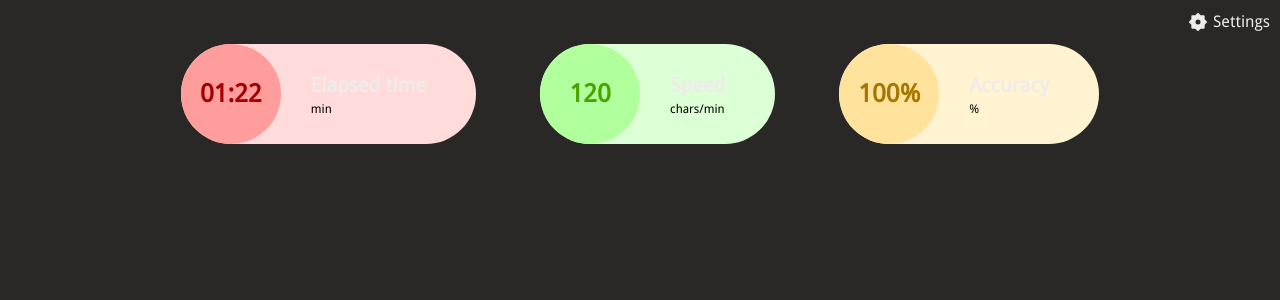
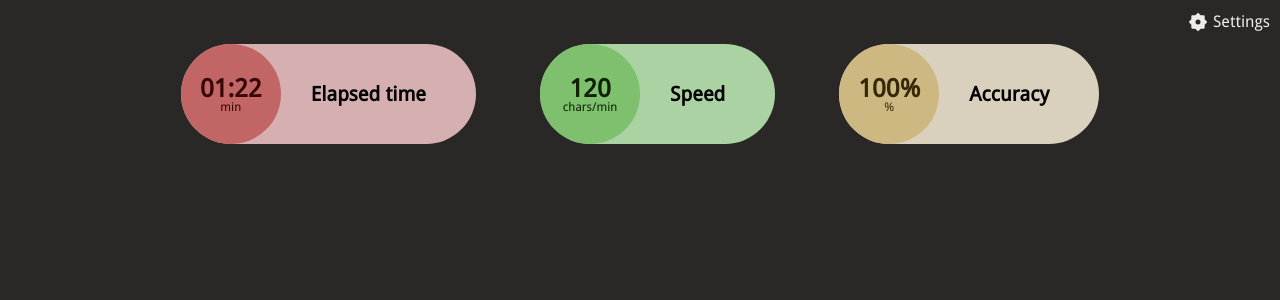
Before and after one commit to sanich123/keyboardTrainer, a React (Create React App) app: page /game in a window 1280 px wide. Shown: the top 300 px of the page. Built offline with nearby package versions, Linux system fonts and the light colour scheme.

Commit message:
refactor: TrafficLight
Change unit position and color

```diff
--- a/src/components/Settings/ThemeSwitch/themes.module.scss
+++ b/src/components/Settings/ThemeSwitch/themes.module.scss
@@ -38,6 +38,8 @@
     --traffic-light-bg-yellow-light: #FFF3D2;
     --traffic-light-font-color-yellow: #A57700;
 
+    --traffic-light-font-color-desc: #514B4B;
+
     --shadow: 0px 4px 40px rgba(0, 0, 0, 0.2);
     --shadow-border: 0px 0px 3px var(--font-color);
 
@@ -70,7 +72,7 @@
     --selection-bg-color: var(--secondary-bg-color);
     --selection-font-color: #FFFFFF;
 
-    --dimmed-border-placeholder: #A0A0A0;
+    --dimmed-border-placeholder: #646464;
 
     --footer-bg--color: #292827;
     --footer-font-color: #FFFFFF;
@@ -78,17 +80,19 @@
     --primary-btn-bg-color: var(--primary-color);
     --secondary-btn-bg-color: var(--secondary-color);
 
-    --traffic-light-bg-green: #B0FF9C;
-    --traffic-light-bg-green-light: #DDFFD5;
-    --traffic-light-font-color-green: #48A500;
+    --traffic-light-bg-red: #c26565;
+    --traffic-light-bg-red-light: #d6b0b0;
+    --traffic-light-font-color-red: #360606;
 
-    --traffic-light-bg-red: #FF9C9C;
-    --traffic-light-bg-red-light: #FFDBDB;
-    --traffic-light-font-color-red: #A50000;
+    --traffic-light-bg-yellow: #ceb881;
+    --traffic-light-bg-yellow-light: #d9d1bd;
+    --traffic-light-font-color-yellow: #352807;
 
-    --traffic-light-bg-yellow: #FFE39C;
-    --traffic-light-bg-yellow-light: #FFF3D2;
-    --traffic-light-font-color-yellow: #A57700;
+    --traffic-light-bg-green: #7ec06e;
+    --traffic-light-bg-green-light: #abd2a2;
+    --traffic-light-font-color-green: #102003;
+
+    --traffic-light-font-color-desc: #000000;
 
     --shadow: 0px 4px 40px rgba(255, 255, 255, 0.2);
     --shadow-border: 0px 0px 3px var(--font-color);
--- a/src/components/TrafficLight/TrafficLight.module.scss
+++ b/src/components/TrafficLight/TrafficLight.module.scss
@@ -1,8 +1,11 @@
 .TrafficLight {
+  transition: var(--transition);
 
-  .yelowTextInfo,
+  .yellowTextInfo,
   .greenTextInfo,
-  .redTextInfo {}
+  .redTextInfo {
+    line-height: 1;
+  }
 
   .redLight,
   .greenLight,
@@ -19,13 +22,13 @@
   .green,
   .yellow {
     border-radius: 50%;
-    // padding: 30px 18px;
     font-size: 25px;
     font-weight: 700;
     width: 100px;
     height: 100px;
+    justify-content: center;
     display: flex;
-    justify-content: center;
+    flex-direction: column;
     align-items: center;
   }
 
@@ -33,59 +36,65 @@
   .greenTextDesc,
   .redTextDesc {
     display: block;
-    font-size: 25px;
     font-weight: 700;
-    color: var(--font-color);
+    color: var(--traffic-light-font-color-desc);
     font-size: 20px;
+    padding: 0 50px 0 30px;
   }
 
   .red {
-    background: #FF9C9C;
+    background: var(--traffic-light-bg-red);
+
+    .unit {
+      color: var(--traffic-light-font-color-red);
+    }
   }
 
   .redLight {
-    background: #FFDBDB;
+    background: var(--traffic-light-bg-red-light);
   }
 
   .redTextInfo {
-    color: #A50000;
+    color: var(--traffic-light-font-color-red);
   }
 
   .green {
-    background: #B0FF9C;
+    background: var(--traffic-light-bg-green);
+
+    .unit {
+      color: var(--traffic-light-font-color-green);
+    }
   }
 
   .greenLight {
-    background: #DDFFD5;
+    background: var(--traffic-light-bg-green-light);
   }
 
   .greenTextInfo {
-    color: #48A500;
+    color: var(--traffic-light-font-color-green);
   }
 
   .yellow {
-    background: #FFE39C;
+    background: var(--traffic-light-bg-yellow);
+
+    .unit {
+      color: var(--traffic-light-font-color-yellow);
+    }
   }
 
   .yellowLight {
-    background: #FFF3D2;
+    background: var(--traffic-light-bg-yellow-light);
   }
 
   .yellowTextInfo {
-    color: #A57700;
+    color: var(--traffic-light-font-color-yellow);
   }
 
-  .unitWrapper {
-    display: flex;
-    flex-direction: column;
-    justify-content: right;
-    padding: 0 50px 0 30px;
+  .unit {
     text-align: left;
-
-    .unit {
-      text-align: left;
-      font-size: 12px;
-    }
+    font-size: 12px;
+    line-height: 1;
+    font-weight: 400;
   }
 
 }
--- a/src/components/TrafficLight/TrafficLight.tsx
+++ b/src/components/TrafficLight/TrafficLight.tsx
@@ -2,27 +2,26 @@ import React from 'react';
 import styles from './TrafficLight.module.scss';
 
 export interface TrafficLightProps {
+  id: number,
   color: 'red' | 'green' | 'yellow',
   textInfo: string,
   textDesc: string,
   unit: string,
 }
 
-export function TrafficLight({ color, textInfo, textDesc, unit }: TrafficLightProps) {
+export function TrafficLight({ id, color, textInfo, textDesc, unit }: TrafficLightProps) {
   return (
     <div className={`${styles.TrafficLight} TrafficLight-${color}`}>
       <div className={styles[`${color}Light`]}>
-        <div className={styles.unitWrapper}>
-          <p className={styles[`${color}TextDesc`]}>
-            {textDesc}
+        <p className={styles[`${color}TextDesc`]}>
+          {textDesc}
+        </p>
+        <div className={styles[color]}>
+          <p className={styles[`${color}TextInfo`]}>
+            {textInfo}
           </p>
           <p className={styles.unit}>
             {unit}
-          </p>
-        </div>
-        <div className={styles[color]}>
-          <p className={styles[`${color}TextInfo`]}>
-            {textInfo}
           </p>
         </div>
       </div>
```
